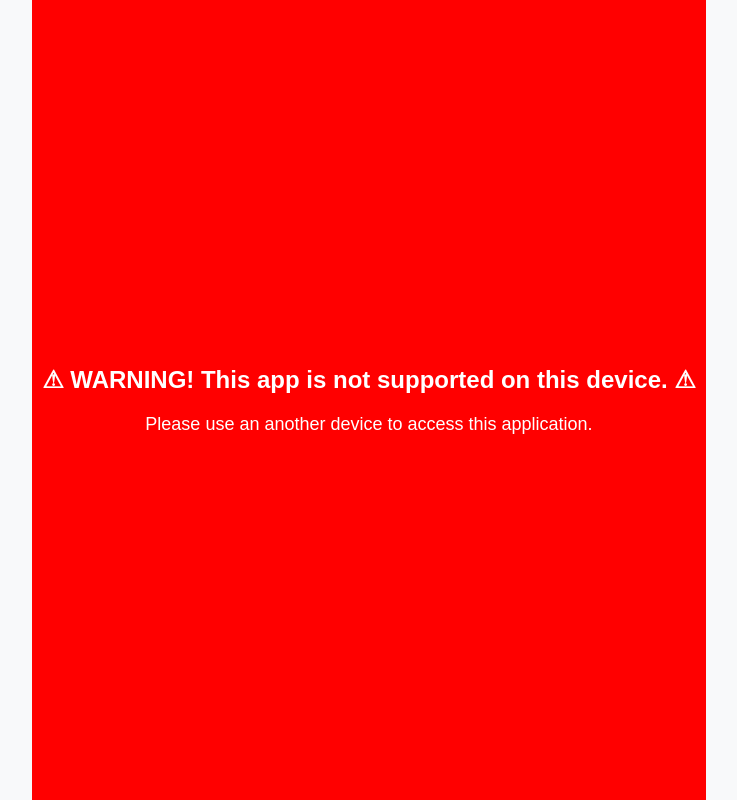
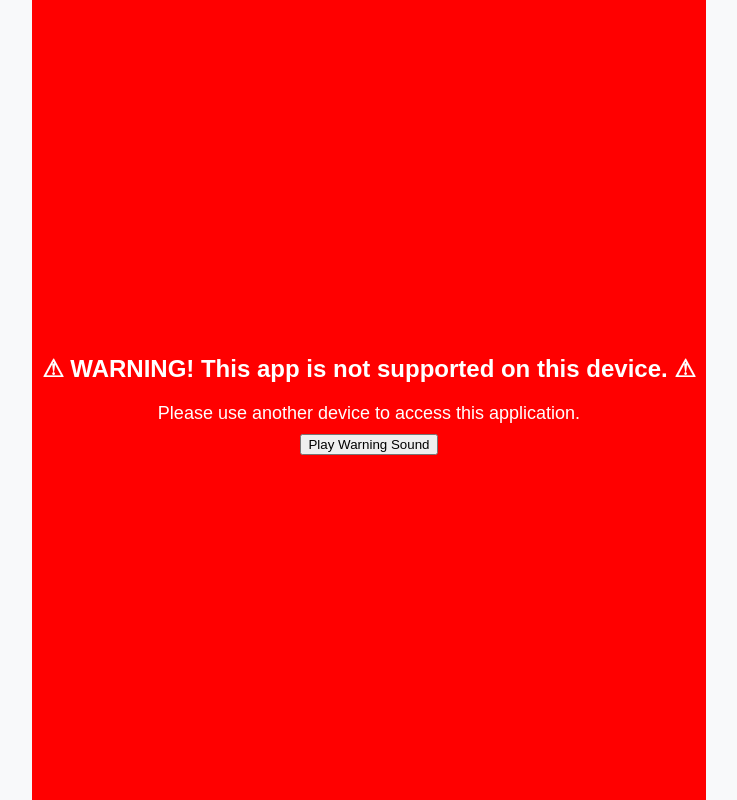
Before and after one commit to brillianttopup/7860, a plain HTML site: page index.html in a window 1280 px wide. Shown: the whole page, without its empty margins (271-1008 px from the left). Drawn offline with Linux system fonts and the light colour scheme.

Commit message:
Update index.html

```diff
--- a/index.html
+++ b/index.html
@@ -75,7 +75,8 @@
   <!-- Warning Message for Unsupported Devices -->
   <div id="notSupported">
     <h1>⚠ WARNING! This app is not supported on this device. ⚠</h1>
-    <p>Please use an another device to access this application.</p>
+    <p>Please use another device to access this application.</p>
+    <button id="playWarningSound">Play Warning Sound</button> <!-- Play sound button -->
     <!-- Warning Sound -->
     <audio id="warningSound" src="warning.mp3" loop></audio>
   </div>
@@ -89,7 +90,9 @@
       document.getElementById('app').style.display = 'flex'; // Show the app
     } else {
       document.getElementById('notSupported').style.display = 'flex'; // Show Warning with animation
-      // Play warning sound
+
+      // Add event listener to play sound when button is clicked
+      document.getElementById('playWarningSound').addEventListener('click', function() {
         var sound = document.getElementById('warningSound');
         sound.play().catch(function(error) {
           console.log("Autoplay not allowed: ", error);
@@ -98,6 +101,7 @@
           sound.play();
           sound.muted = false;
         });
+      });
     }
   </script>
 </body>
```
Lines whose indentation alone changed are shown as unchanged.
